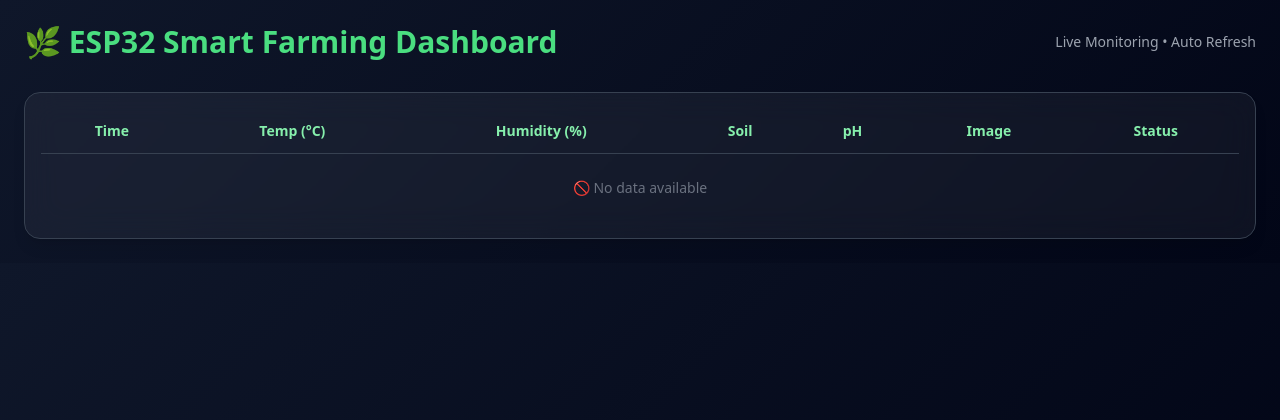
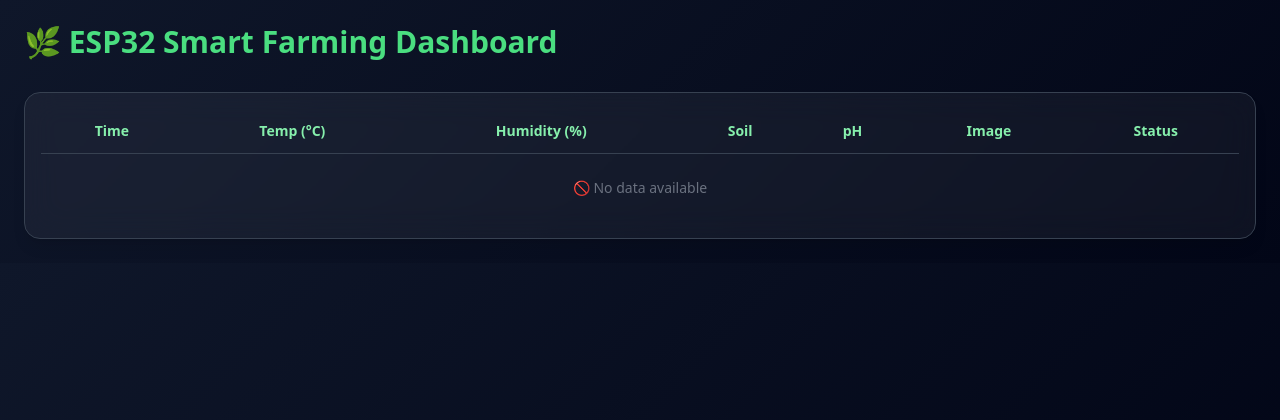
Before and after one commit to sivasai12348910-sys/dummy1, a Django app: page / in a window 1280 px wide. Shown: the top 420 px of the page. Run offline with Django 5.2, Linux system fonts and the light colour scheme; data that the repository does not hold is empty; some libraries are stand-ins or nearby versions.

Commit message:
Update dashboard.html

```diff
--- a/dashboard/templates/dashboard.html
+++ b/dashboard/templates/dashboard.html
@@ -22,9 +22,6 @@
     <h1 class="text-3xl font-bold text-green-400">
       🌿 ESP32 Smart Farming Dashboard
     </h1>
-    <span class="text-gray-400 text-sm">
-      Live Monitoring • Auto Refresh
-    </span>
   </div>
 
   <!-- Card -->
```
